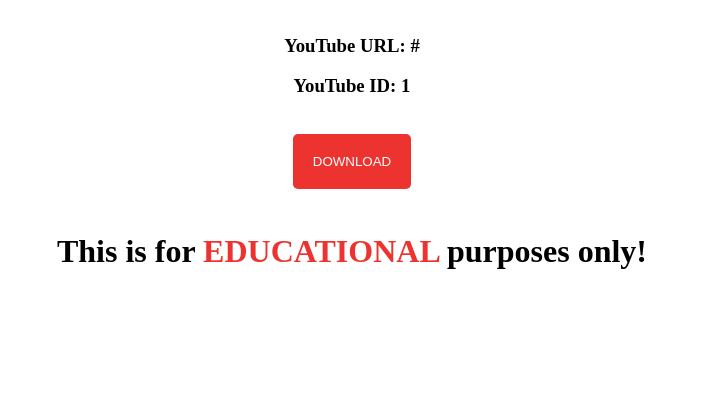
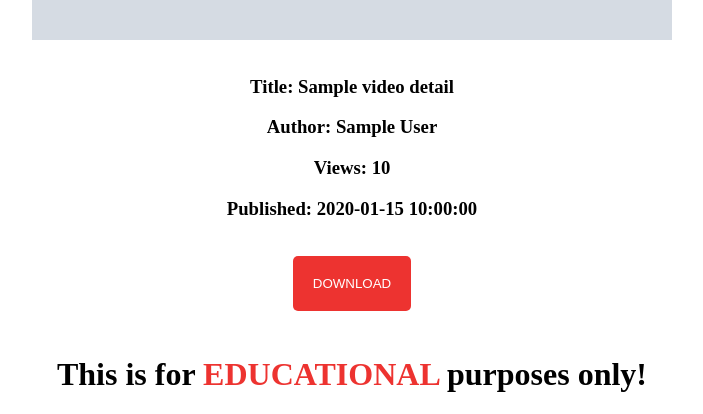
Before and after one commit to Deodutt/YouTube-to-Audio, a Flask app: template templates/index.html in a window 1280 px wide. Shown: the part 543-957 px from the top of the page, without its empty margins (288-991 px from the left). Before the commit the page ends 812 px from the top, so only its background shows below. Run offline with Flask 2, Linux system fonts and the light colour scheme; the template is opened without the code that fills it: most values are stand-ins (such as "Sample title", 1, 10 or a date in 2020); grey boxes marked "Sample" are stand-in pictures.

Commit message:
Version 2 release

```diff
--- a/application.py
+++ b/application.py
@@ -11,36 +11,41 @@ application = app = Flask(__name__)
 @app.route("/", methods=["GET", "POST"])
 def converter():
     # Needs to be global for the /download route
-    global youtube_url, youtube_id
+    global youtube_url, video_details
+    user_url = ""
     youtube_url = ""
-    youtube_id = ""
-    video_details = []
+    video_details = {}
 
     if request.method == "POST" and "youtube_link" in request.form:
-        youtube_url = str(request.form.get("youtube_link")).strip()
-        youtube_id = str(helper.id_grabber(youtube_url))
+        user_url = str(request.form.get("youtube_link")).strip()
 
-        video_details = helper.webscrapper(youtube_url)
+        video_details = helper.webscrapper(user_url)
+        youtube_url = video_details.get("video_url")
 
     return render_template(
         "index.html",
-        youtube_url=youtube_url,
-        youtube_id=youtube_id,
+        video_details=video_details
     )
 
 
 @app.route("/download", methods=["GET", "POST"])
 def download():
     try:
-        download_path = (
-            YouTube(youtube_url)
-            .streams.get_audio_only()
-            .download(filename=f"{youtube_id}.mp3")
-        )
+        try:
+            download_path = (
+                YouTube(youtube_url)
+                .streams.get_audio_only()
+                .download(filename=f"{video_details.get('video_title')}.mp3")
+            )
+        except:
+            download_path = (
+                YouTube(youtube_url)
+                .streams.get_audio_only()
+                .download(filename=f"{video_details.get('video_id')}.mp3")
+            )
+
         fname = download_path.split("//")[-1]
 
-        # This sends a file from locally downloaded to the web browser to download.
-        # Files are stored on /var/app/current in the EC2 instance
         return send_file(
             fname,
             as_attachment=True,
--- a/templates/index.html
+++ b/templates/index.html
@@ -8,10 +8,10 @@
     <link rel="stylesheet" href="../static/style.css" />
 </head>
 <body>
-
-<header>
-    <h1 class="red_text">Youtube to MP3 Converter</h1>
-</header>
+    <script src="../static/script.js"></script>
+    <header>
+        <h1 class="red_text">Youtube to MP3 Converter</h1>
+    </header>
 
 
     <section class="url-form">
@@ -24,9 +24,14 @@
     </section>
 
     <section class="video_info">
-        <iframe width="420" height="315" src="https://www.youtube.com/embed/{{youtube_id}}"></iframe>
-        <h3>YouTube URL: {{youtube_url}}</h3>
-        <h3>YouTube ID: {{youtube_id}}</h3>
+        <a href="{{video_details.get('video_url')}}" target="_blank" >
+            <img src="{{video_details.get('video_thumbnail')}}" alt="Video Thumbnail" width="640" height="360">
+        </a>
+
+        <h3>Title: {{video_details.get('video_title')}}</h3>
+        <h3>Author: {{video_details.get('video_author')}}</h3>
+        <h3>Views: {{video_details.get('video_views')}}</h3>
+        <h3>Published: {{video_details.get('video_published')}}</h3>
     </section>
 
     <section class="download-form">
@@ -38,5 +43,7 @@
     <footer>
         <h1>This is for <span class="red_text">EDUCATIONAL</span> purposes only!</h1>
     </footer>
+
+
 </body>
 </html>
```
Also changed, not shown: helper.py (+8 -34 lines), 1 other file.
